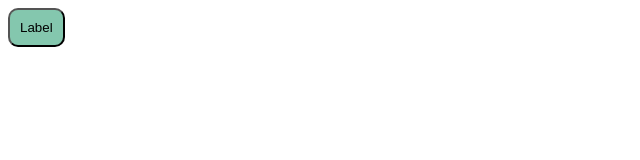
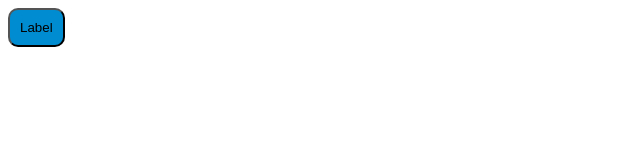
Before and after one commit to lukeylias/colour-tokens, a plain HTML site: page index.html in a window 1280 px wide. Shown: the whole page, without its empty margins (0-640 px from the left). Drawn offline with Linux system fonts and the light colour scheme.

Commit message:
Update index.html

```diff
--- a/index.html
+++ b/index.html
@@ -6,7 +6,7 @@
   <body>
     <style>
       button {
-        background-color: var(--sd-global-success-lighter);
+        background-color: var(--sd-global-brand-default);
         padding: 10px;
         border-radius: 10px;
       }
```
